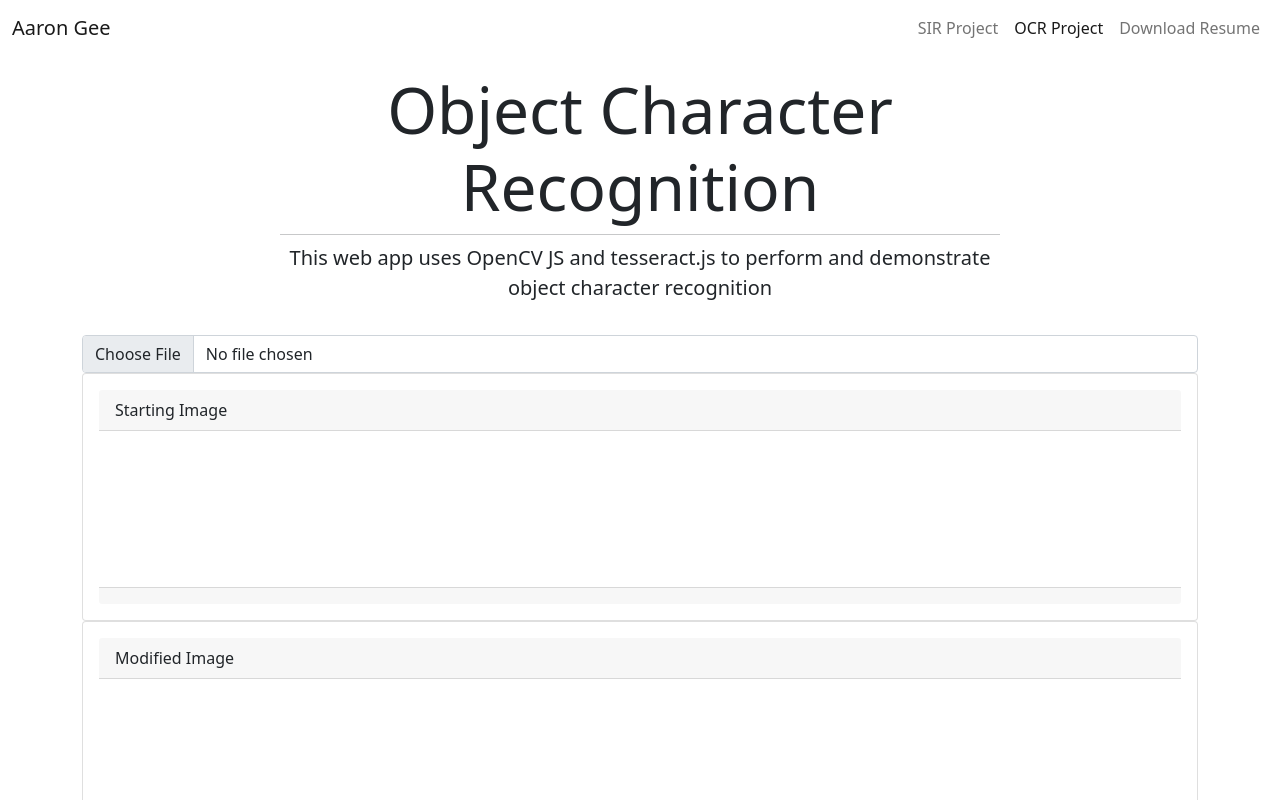
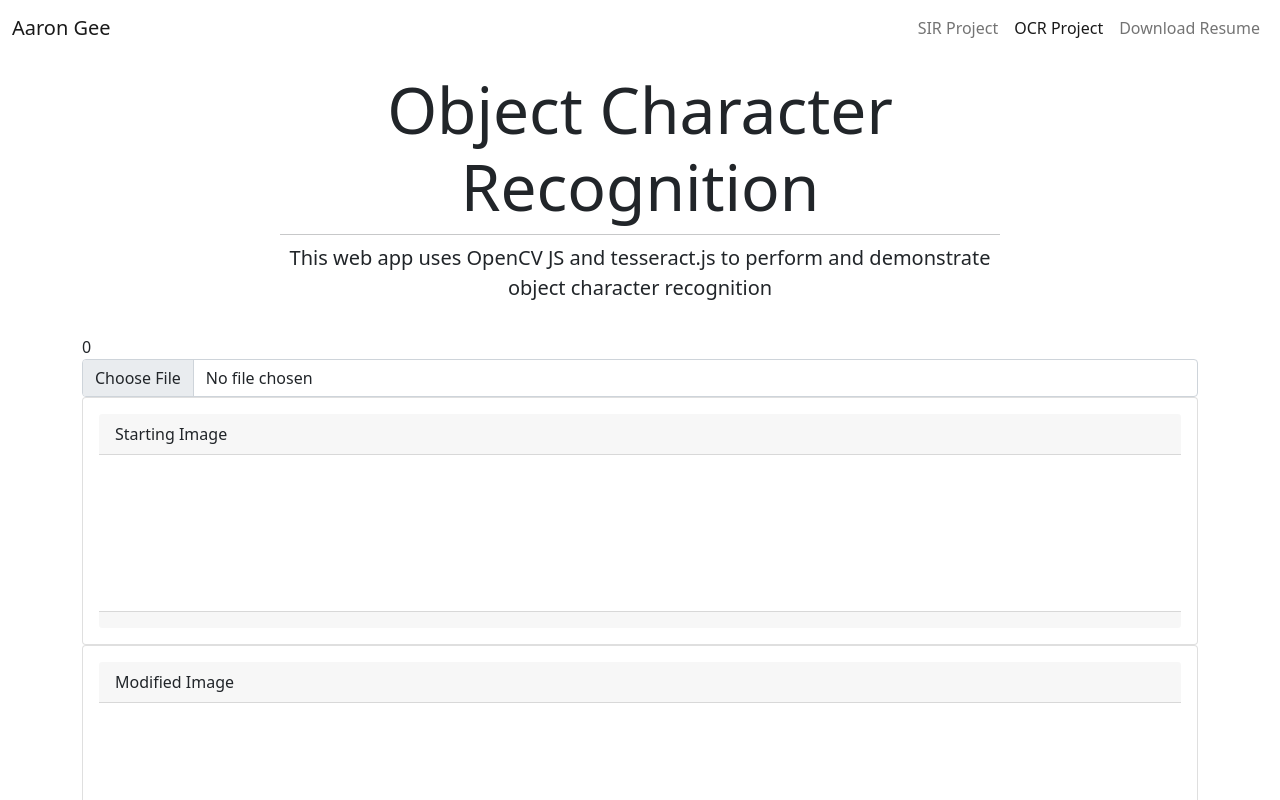
Before and after one commit to AaronGee1/PortfolioSite, a React (Create React App) app: page /OCR in a window 1280 px wide. Shown: the top 800 px of the page. Built offline with nearby package versions, Linux system fonts and the light colour scheme.

Commit message:
Added variable to convert from image to toBase64

```diff
--- a/src/OCRPage/components/OCR.js
+++ b/src/OCRPage/components/OCR.js
@@ -1,4 +1,4 @@
-import React, { useEffect, useRef } from "react";
+import React, { useEffect, useRef, useState } from "react";
 import Tesseract from "tesseract.js";
 import {
   Container,
@@ -12,6 +12,7 @@ import {
 const OCR = () => {
   const image = new Image();
   const canvasRef = useRef(null);
+  const [orignalImage, setOriginalImage] = useState(0);
 
   useEffect(() => {
     const canvas = canvasRef.current;
@@ -23,14 +24,25 @@ const OCR = () => {
     };
   });
 
+  const toBase64 = async (file) => {
+    const reader = new FileReader();
+    reader.readAsDataURL(file);
+    reader.onload = () => {
+      console.log(reader.result);
+      setOriginalImage(reader.result);
+    };
+  };
+
   return (
     <div>
       <Container>
+        {orignalImage}
         <Input
           type="file"
           id="imageInput"
           onChange={(e) => {
             image.src = URL.createObjectURL(e.target.files[0]);
+            toBase64(e.target.files[0]);
           }}
         ></Input>
         <Card>
```
